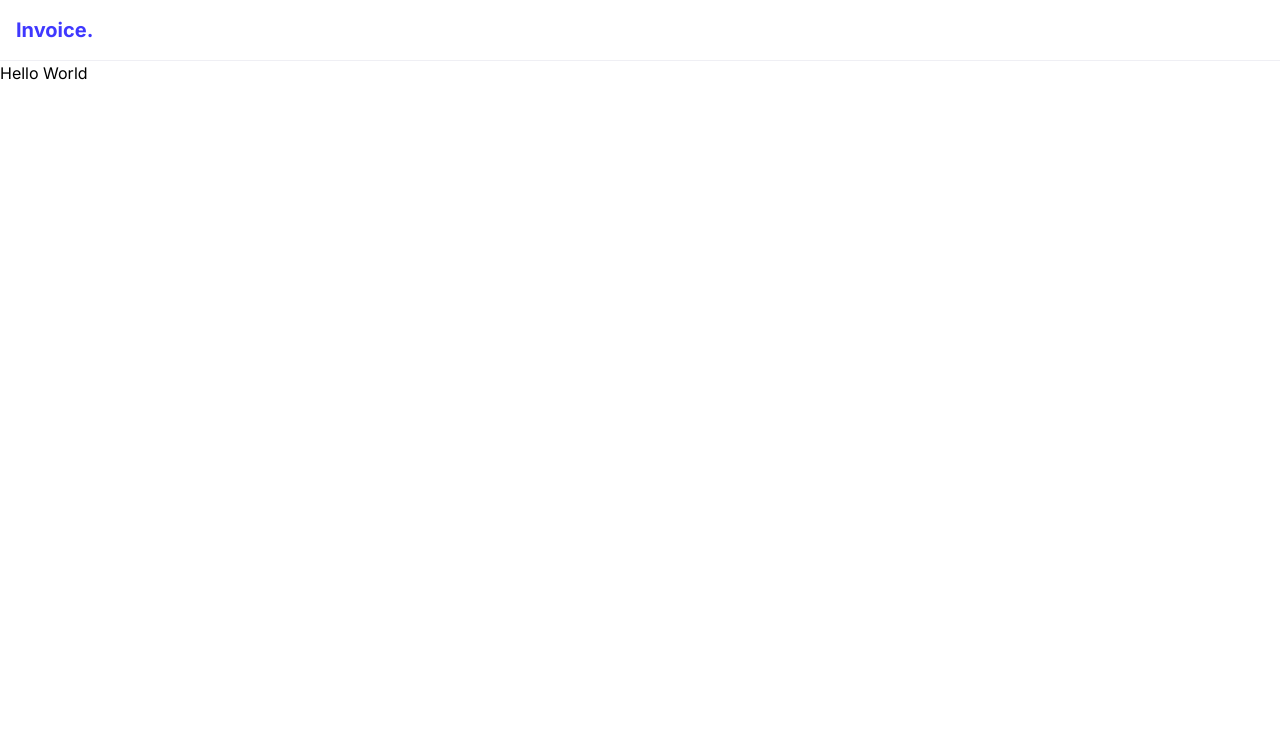
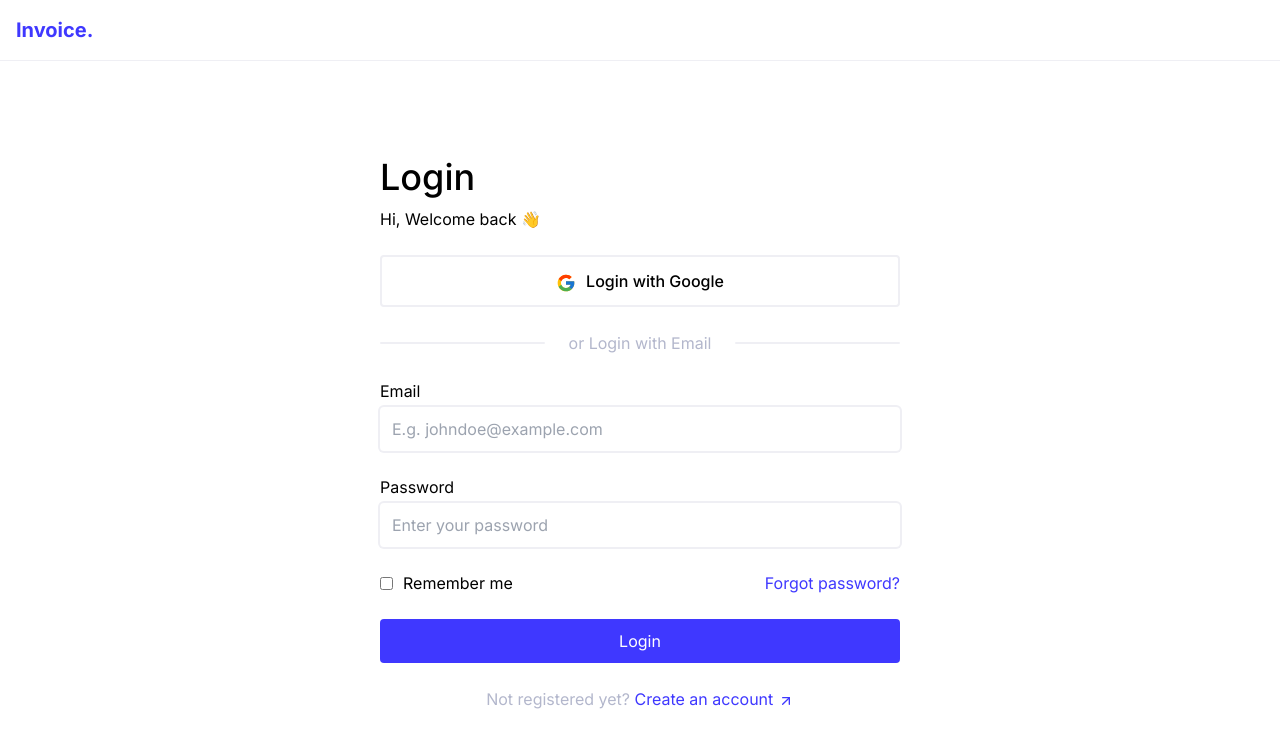
Before and after one commit to mhm13dev/random-13, a Next.js app: page / in a window 1280 px wide. Shown: the top 748 px of the page. Built offline with nearby package versions, Linux system fonts and the light colour scheme.

Commit message:
feat: created login page

```diff
--- a/app/page.tsx
+++ b/app/page.tsx
@@ -1,7 +1,78 @@
+import Link from "next/link";
+import { FiArrowUpRight } from "react-icons/fi";
+import { LoginWithGoogle } from "@/components/buttons";
+
 export default function Home() {
   return (
-    <main>
-      <h1>Hello World</h1>
+    <main className="flex justify-center">
+      <section className="max-w-[520px] w-full my-16 sm:my-24 mx-4">
+        {/* Greetings */}
+        <div className="space-y-2.5 mb-6">
+          <h1 className="font-medium text-4xl">Login</h1>
+          <p>Hi, Welcome back 👋</p>
+        </div>
+
+        {/* Google */}
+        <LoginWithGoogle />
+
+        {/* Divider */}
+        <div className="mt-6 flex gap-x-6 items-center">
+          <div className="h-0.5 bg-greyish-1 w-full rounded" />
+          <p className="shrink-0 text-greyish-2">or Login with Email</p>
+          <div className="h-0.5 bg-greyish-1 w-full rounded" />
+        </div>
+
+        {/* Email Form */}
+        <form className="my-6 space-y-6">
+          <div className="space-y-1">
+            <label htmlFor="email" className="">
+              Email
+            </label>
+            <input
+              type="email"
+              id="email"
+              placeholder="E.g. johndoe@example.com"
+              className="w-full ring-2 ring-greyish-1 focus:ring-primary rounded px-3 py-2.5 outline-none"
+            />
+          </div>
+          <div className="space-y-1">
+            <label htmlFor="password" className="">
+              Password
+            </label>
+            <input
+              type="password"
+              id="password"
+              placeholder="Enter your password"
+              className="w-full ring-2 ring-greyish-1 focus:ring-primary rounded px-3 py-2.5 outline-none"
+            />
+          </div>
+          <div className="flex justify-between items-center">
+            <div className="flex items-center">
+              <input type="checkbox" id="remember" className="mr-2.5" />
+              <label htmlFor="remember" className="">
+                Remember me
+              </label>
+            </div>
+            <Link href="#" className="text-primary">
+              Forgot password?
+            </Link>
+          </div>
+          <button
+            type="button"
+            className="w-full bg-primary text-white rounded px-3 py-2.5"
+          >
+            Login
+          </button>
+        </form>
+
+        {/* Registration */}
+        <p className="text-greyish-2 text-center">
+          Not registered yet?{" "}
+          <Link href="#" className="text-primary block sm:inline">
+            Create an account <FiArrowUpRight className="inline" />
+          </Link>
+        </p>
+      </section>
     </main>
   );
 }
--- /dev/null
+++ b/components/buttons/index.ts
@@ -0,0 +1 @@
+export * from "./login-with-google";
--- /dev/null
+++ b/components/buttons/login-with-google.tsx
@@ -0,0 +1,20 @@
+import React from "react";
+import { FcGoogle } from "react-icons/fc";
+import { cn } from "@/utils/cn";
+
+interface Props extends React.ButtonHTMLAttributes<HTMLButtonElement> {}
+
+export const LoginWithGoogle: React.FC<Props> = ({ className, ...props }) => {
+  return (
+    <button
+      className={cn(
+        "font-medium border-2 border-greyish-1 hover:bg-greyish-1/30 transition-colors rounded px-6 py-3 w-full",
+        className
+      )}
+      {...props}
+    >
+      <FcGoogle className="inline-block mr-2.5 w-5 h-5" />
+      Login with Google
+    </button>
+  );
+};
--- a/components/headers/index.tsx
+++ b/components/headers/index.tsx
@@ -2,7 +2,7 @@ import React from "react";
 
 const Header = () => {
   return (
-    <header className="border-b border-color-border p-4">
+    <header className="border-b border-greyish-1 p-4">
       <h1 className="text-primary text-xl font-bold">Invoice.</h1>
     </header>
   );
--- a/package.json
+++ b/package.json
@@ -20,6 +20,7 @@
     "postcss": "8.4.27",
     "react": "18.2.0",
     "react-dom": "18.2.0",
+    "react-icons": "^4.10.1",
     "tailwind-merge": "^1.14.0",
     "tailwindcss": "3.3.3",
     "typescript": "5.1.6"
--- a/tailwind.config.js
+++ b/tailwind.config.js
@@ -9,7 +9,10 @@ module.exports = {
     extend: {
       colors: {
         primary: "#3F38FF",
-        "color-border": "#EFEFF4",
+        greyish: {
+          1: "#EFEFF4",
+          2: "#B3B7CC",
+        },
       },
     },
   },
```
Also changed, not shown: 1 other file (tests, documents, lock files or other folders).
